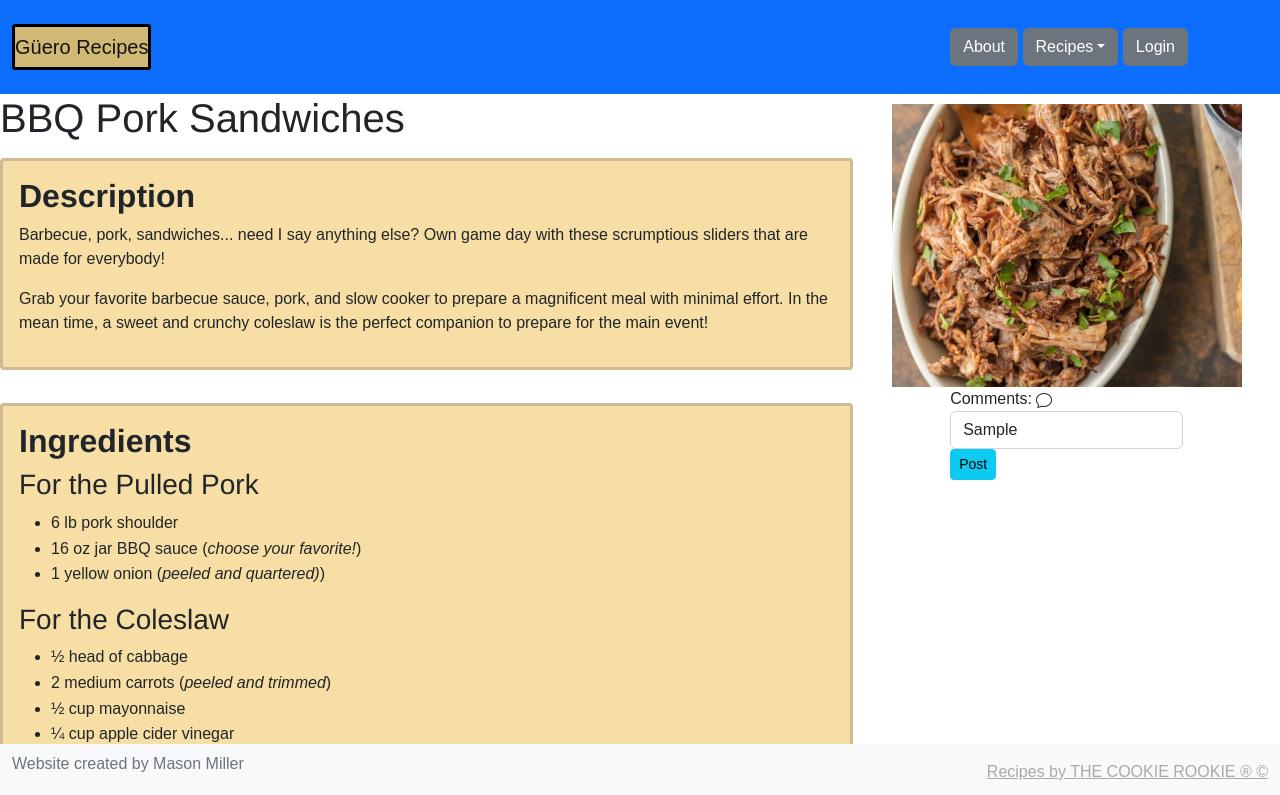
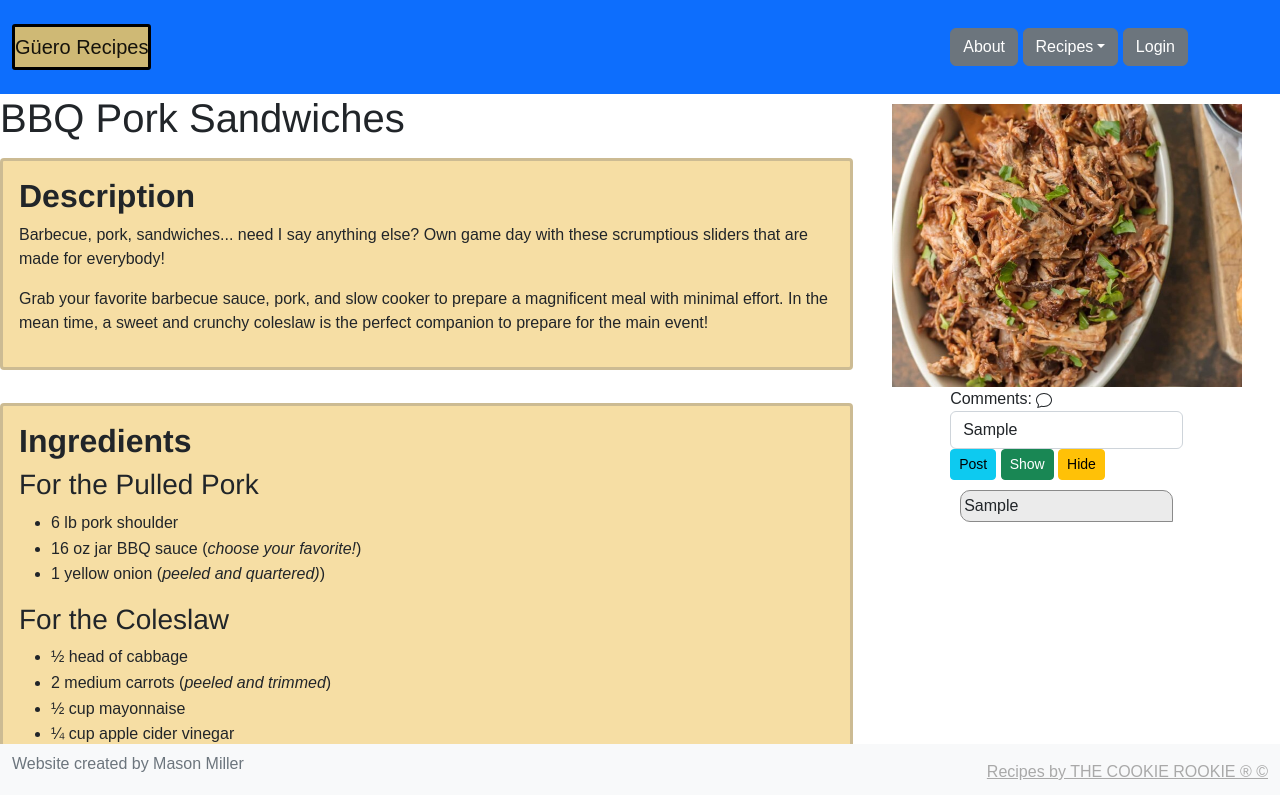
Before and after one commit to mkm02/startup, a plain HTML site: page Recipes/bbq_pork.html in a window 1280 px wide. Both pictures are taken after typing "Sample" into the empty fields and a click on the button "Post". Shown: the top 795 px of the page. Drawn offline with nearby package versions, Linux system fonts and the light colour scheme.

Commit message:
Created functioning comment section

```diff
--- a/Recipes/bbq_pork.html
+++ b/Recipes/bbq_pork.html
@@ -88,8 +88,12 @@
             <svg xmlns="http://www.w3.org/2000/svg" width="16" height="16" fill="currentColor" class="bi bi-chat" viewBox="0 0 16 16">
               <path d="M2.678 11.894a1 1 0 0 1 .287.801 10.97 10.97 0 0 1-.398 2c1.395-.323 2.247-.697 2.634-.893a1 1 0 0 1 .71-.074A8.06 8.06 0 0 0 8 14c3.996 0 7-2.807 7-6 0-3.192-3.004-6-7-6S1 4.808 1 8c0 1.468.617 2.83 1.678 3.894zm-.493 3.905a21.682 21.682 0 0 1-.713.129c-.2.032-.352-.176-.273-.362a9.68 9.68 0 0 0 .244-.637l.003-.01c.248-.72.45-1.548.524-2.319C.743 11.37 0 9.76 0 8c0-3.866 3.582-7 8-7s8 3.134 8 7-3.582 7-8 7a9.06 9.06 0 0 1-2.347-.306c-.52.263-1.639.742-3.468 1.105z"/>
             </svg>
-            <input type="text" class="form-control" name="comment">
-            <button type="post" class="btn btn-info btn-sm">Post</button>
+            <input type="text" class="form-control" name="comments" id="comments">
+            <button type="post" class="btn btn-info btn-sm" onclick="addComment()">Post</button>
+            <button type="show" class="btn btn-success btn-sm" onclick="loadComments()">Show</button>
+            <button type="hide" class="btn btn-warning btn-sm" onclick="hideComments()">Hide</button>
+            <div class="commentSection"></div>
+
           </div>
         </div>
       </div>
@@ -137,6 +141,7 @@
       </nav>
     </footer>
 
+    <script src="bbq_pork.js"></script>
     <script src="https://cdn.jsdelivr.net/npm/bootstrap@5.2.3/dist/js/bootstrap.bundle.min.js"
     integrity="sha384-kenU1KFdBIe4zVF0s0G1M5b4hcpxyD9F7jL+jjXkk+Q2h455rYXK/7HAuoJl+0I4"
     crossorigin="anonymous"></script>
--- /dev/null
+++ b/Recipes/bbq_pork.js
@@ -0,0 +1,54 @@
+var commentID = 0;
+
+var allComments = [];
+
+function createCommentID() {
+    commentID++;
+    return window['value'+commentID] = + commentID;
+}
+
+function addComment() {
+    const commentSectionEl = document.querySelector('.commentSection');
+    const commentEl = document.querySelector('#comments');
+
+    if (commentEl.value != "") {
+        const newCommentEl = document.createElement('div');
+        newCommentEl.setAttribute('class', 'comment');
+        newCommentEl.textContent = commentEl.value;
+        console.log("%s", commentEl.value);
+
+        commentSectionEl.appendChild(newCommentEl);
+        allComments.push(commentEl.value);
+    }
+
+
+
+}
+
+function loadComments() {
+    const commentSectionEl = document.querySelector('.commentSection');
+
+    removeAllChildNodes(commentSectionEl);
+
+    for (const [i] of allComments.entries()) {
+        const newCommentEl = document.createElement('div');
+        newCommentEl.setAttribute('class', 'comment');
+        newCommentEl.textContent = allComments[i];
+        commentSectionEl.appendChild(newCommentEl);
+    }
+}
+
+function hideComments() {
+    const commentSectionEl = document.querySelector('.commentSection');
+
+    removeAllChildNodes(commentSectionEl);
+}
+
+function removeAllChildNodes(parentSelector) {
+    if (!parentSelector.firstChild) {
+      return;
+    }
+    while (parentSelector.firstChild) {
+      parentSelector.removeChild(parentSelector.firstChild);
+    }
+  }
--- a/styles.css
+++ b/styles.css
@@ -267,3 +267,11 @@ a.navlink:hover {
     font-weight: 500;
     color:rgba(239, 198, 95, 0.86);
 }
+
+.comment {
+    border: solid rgb(138, 138, 138) 1px;
+    border-radius: 10px 10px 0px 10px;
+    padding: 3px;
+    margin: 10px;
+    background-color: #ebebeb;
+}
```
